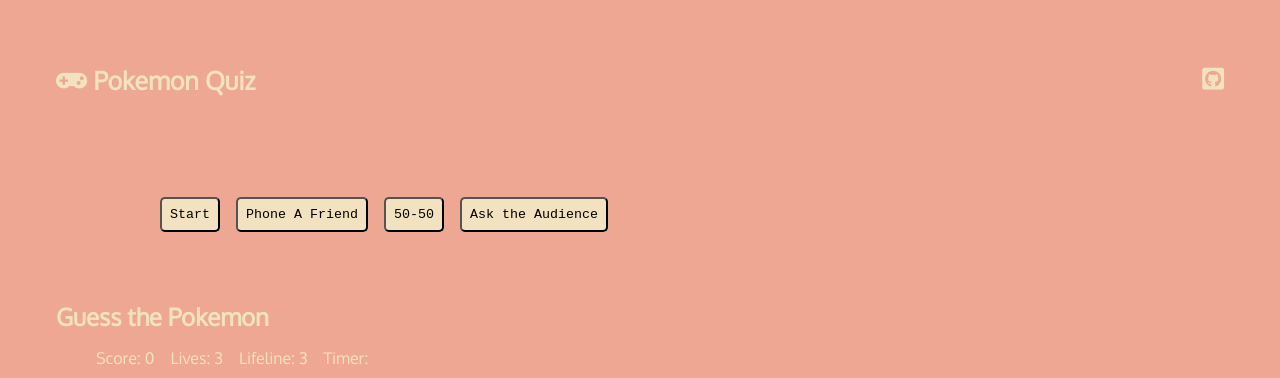
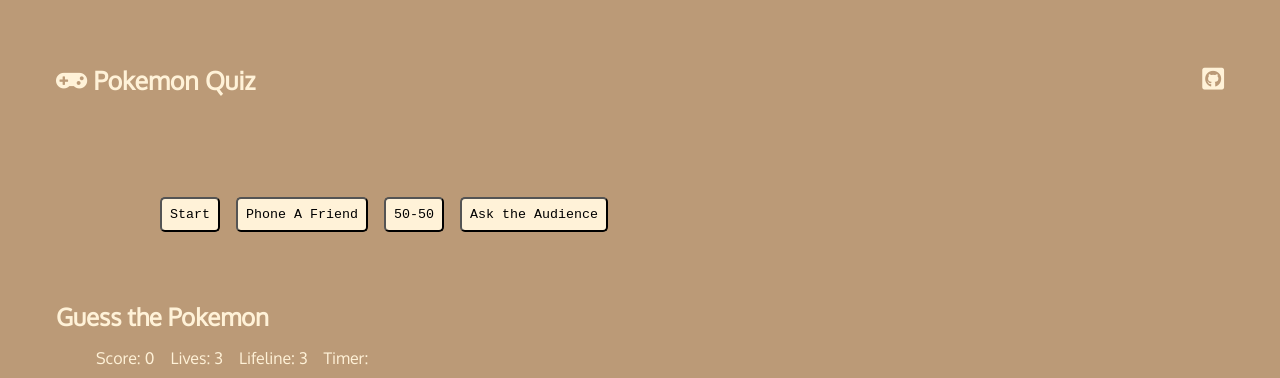
Before and after one commit to agunanathan/pokemon-challenge, a plain HTML site: page index.html in a window 1280 px wide. Drawn offline with Linux system fonts and the light colour scheme; a web font is replaced by a local one.

Commit message:
color update

```diff
--- a/styles/base.css
+++ b/styles/base.css
@@ -4,8 +4,8 @@
   --dkblue: #0d314b;
   --navy: #113946;
   --offwhite: #ead7bb;
-  --brown: #eda792;
-  --cream: #f3e2bf;
+  --brown: #bb9a77;
+  --cream: #fff2d8;
   --white: #f7f8fa;
   --font-size: 1.3rem;
   --mono: 'Oxygen mono', monospace;
```
